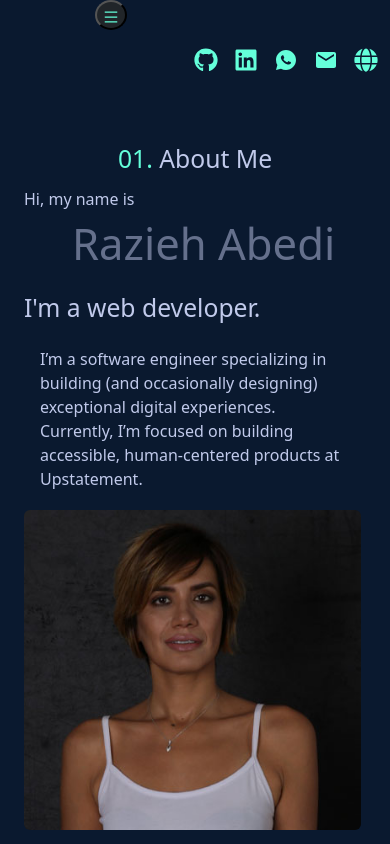
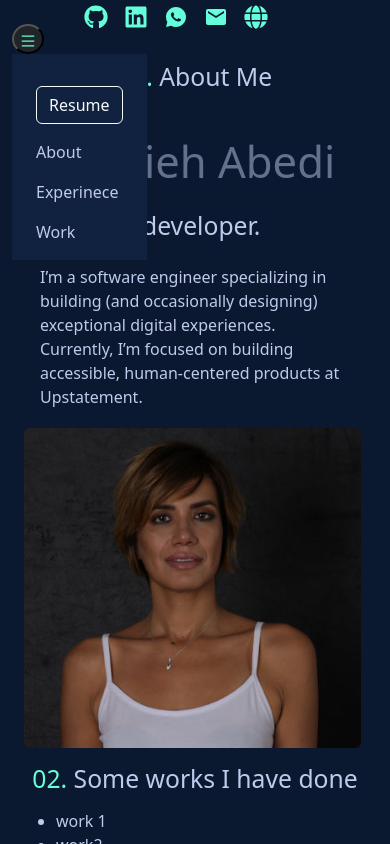
Before and after one commit to Razieh-Abedi/my-portfolio-app, a React (Create React App) app: page / in a window 390 px wide. Both pictures are taken after a click on the button 43 px from the left and 15 px from the top of the page. Shown: the top 844 px of the page. Built offline with nearby package versions, Linux system fonts and the light colour scheme.

Commit message:
css for dropdown menu

```diff
--- a/src/App.css
+++ b/src/App.css
@@ -15,6 +15,9 @@ code {
 }
 
 /* Custome Css */
+.dropdownContent {
+  background-color: #112240 ;
+}
 .webBtn {
   background-color: #112240;
 }
--- a/src/components/layout/Header.jsx
+++ b/src/components/layout/Header.jsx
@@ -11,8 +11,38 @@ function Header() {
   const [isDropdownMenu, setIsDropdownMenu] = useState(false);
 
   return (
-    <div className="container my-5 ">
-      <div className="d-flex justify-content-between">
+    <section className="py- py-md-5">
+      <div className="container">
+        <button
+          className="rounded-circle bg-dark position-relative top-0 left-0 mt-4 me-4 d-inline d-md-none"
+          onClick={() => setIsDropdownMenu(!isDropdownMenu)}
+        >
+          <AiOutlineMenu className="navMenuIcon" />
+        </button>
+        <div className="dropdownContent position-absolute">
+          <ul
+            className={`list-unstyled ps-2 pe-4 pt-3 flex-column
+                 ${isDropdownMenu ? "d-flex" : "d-none"}`}
+          >
+            <li class="nav-item ms-3 mt-3 mt-md-0">
+              <button className="btn btn-outline-light webBtn">Resume</button>
+            </li>
+            <li className="nav-item ms-3 mt-3 mt-md-0 headerTopic">
+              {/* <Link to="#/aboutId" id={aboutId}>
+                  About
+                </Link> */}
+              About
+            </li>
+            <li className="nav-item ms-3 mt-3 mt-md-0 headerTopic">
+              {/* <HashLink smooth to="/#experience">
+                  Experience
+                </HashLink> */}{" "}
+              Experinece
+            </li>
+            <li className="nav-item ms-3 mt-3 mt-md-0 headerTopic">Work</li>
+          </ul>
+        </div>
+        <div className="d-inline-flex d-md-flex justify-content-between">
           <div className="navSitemenu">
             <ul className="d-none d-md-flex list-unstyled me-3">
               <li class="nav-item ms-3 mt-3 mt-md-0">
@@ -33,36 +63,6 @@ function Header() {
               <li className="nav-item ms-3 mt-3 mt-md-0 headerTopic">Work</li>
             </ul>
           </div>
-        <div className="d-block d-md-none">
-          <button
-            className="rounded-circle bg-dark position-fixed top-0 left-0 "
-            onClick={() => setIsDropdownMenu(!isDropdownMenu)}
-          >
-            <AiOutlineMenu className="navMenuIcon" />
-          </button>
-          <ul
-            className={`list-unstyled ps-2 pe-4
-                 ${isDropdownMenu ? "d-none" : "d-block"}`}
-          >
-            <li class="nav-item ms-3 mt-3 mt-md-0">
-              <button className="btn btn-outline-light webBtn">Resume</button>
-            </li>
-            <li className="nav-item ms-3 mt-3 mt-md-0 headerTopic">
-              {/* <Link to="#/aboutId" id={aboutId}>
-                  About
-                </Link> */}
-              About
-            </li>
-            <li className="nav-item ms-3 mt-3 mt-md-0 headerTopic">
-              {/* <HashLink smooth to="/#experience">
-                  Experience
-                </HashLink> */}{" "}
-              Experinece
-            </li>
-            <li className="nav-item ms-3 mt-3 mt-md-0 headerTopic">Work</li>
-          </ul>
-        </div>
-
           <div className="socialIconLinks">
             <ul className="list-unstyled d-flex">
               <li className="ms-3">
@@ -109,6 +109,7 @@ function Header() {
           </div>
         </div>
       </div>
+    </section>
   );
 }
 
```
Lines whose indentation alone changed are shown as unchanged.
